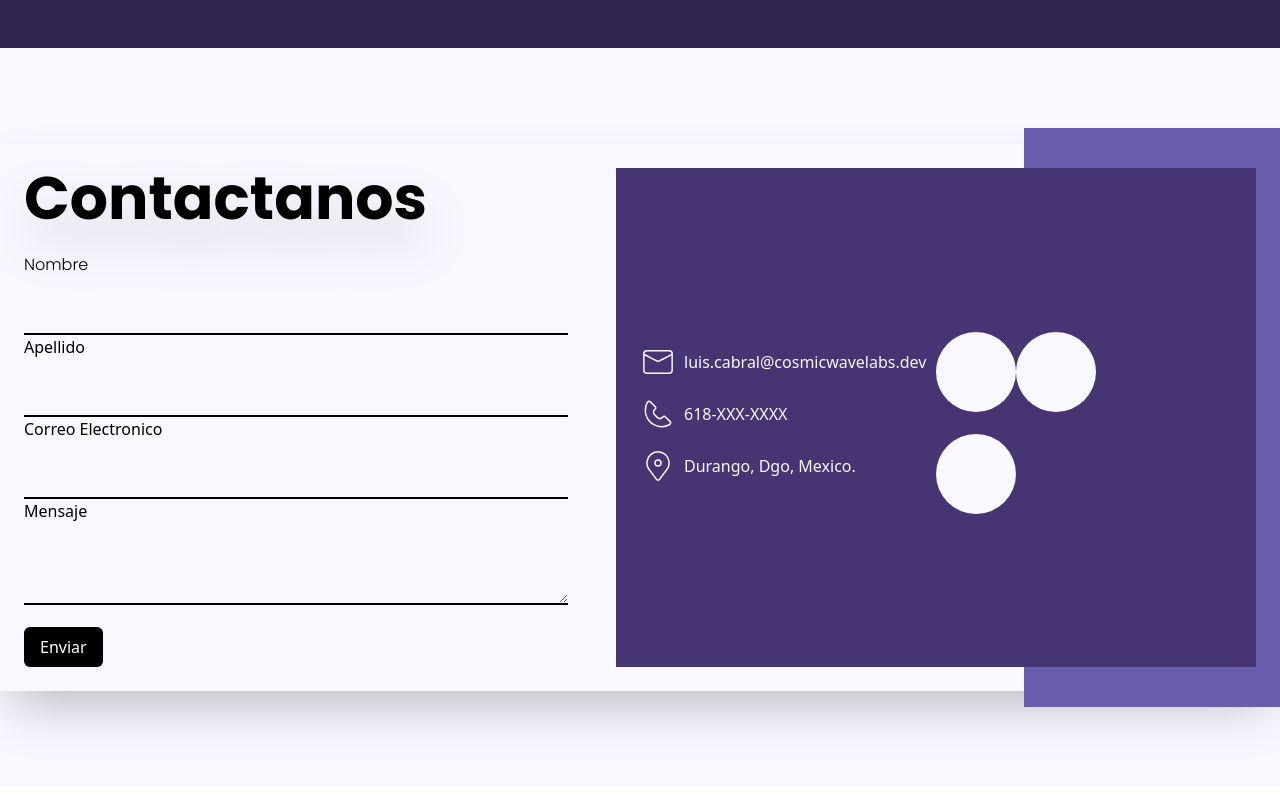
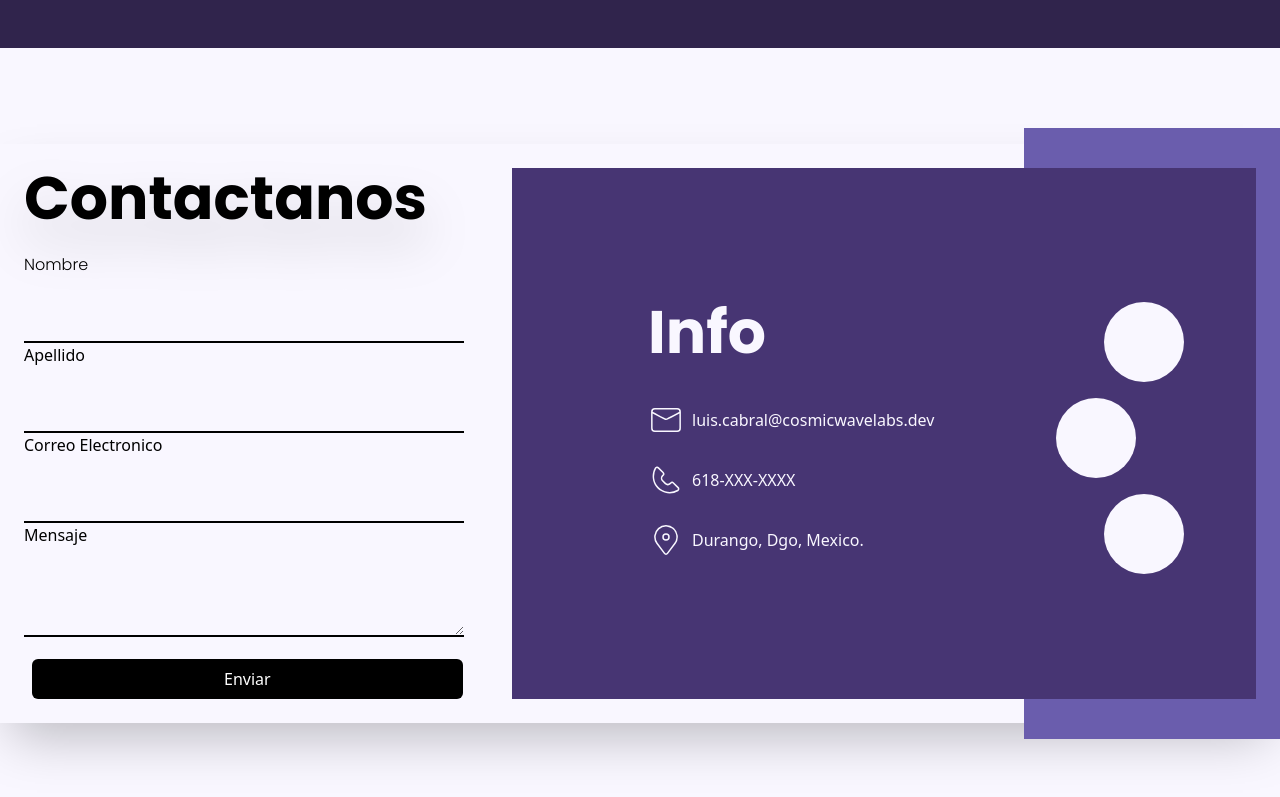
Before and after one commit to CosmicWave-Labs/Landing-Page, a React (Vite) app: page / in a window 1280 px wide. Shown: the part 752-1549 px from the top of the page. Built offline with nearby package versions, Linux system fonts and the light colour scheme.

Commit message:
Footer adaptado

```diff
--- a/src/Components/Footer.tsx
+++ b/src/Components/Footer.tsx
@@ -1,10 +1,10 @@
 import { FC, useEffect, useRef } from 'react'
-import {CiMail, CiPhone, CiLocationOn} from 'react-icons/ci'
+import { CiMail, CiPhone, CiLocationOn } from 'react-icons/ci'
 import ComponenteFooter from './Helpers/ComponenteFooter'
 import ButtonComponent from './Helpers/ButtonComponent'
-import {ContactData,ButtonComponentType} from '../Types/ComponentTypes'
+import { ContactData, ButtonComponentType } from '../Types/ComponentTypes'
 
-const Footer:FC = () => {
+const Footer: FC = () => {
     const textareaRef = useRef<HTMLTextAreaElement>(null);
 
     useEffect(() => {
@@ -29,45 +29,44 @@ const Footer:FC = () => {
     }, []);
 
     const Font = 'Poppins-light'
-    const FooterContactData:ContactData[] = [
-        {Icon:CiMail, Span:'luis.cabral@cosmicwavelabs.dev',Font, classNameIcon:"text-4xl"},
-        {Icon:CiPhone, Span:'618-XXX-XXXX',Font, classNameIcon:"text-4xl"},
-        {Icon:CiLocationOn, Span:'Durango, Dgo, Mexico.',Font, classNameIcon:"text-4xl"}
+    const FooterContactData: ContactData[] = [
+        { Icon: CiMail, Span: 'luis.cabral@cosmicwavelabs.dev', Font, classNameIcon: "text-4xl" },
+        { Icon: CiPhone, Span: '618-XXX-XXXX', Font, classNameIcon: "text-4xl" },
+        { Icon: CiLocationOn, Span: 'Durango, Dgo, Mexico.', Font, classNameIcon: "text-4xl" }
     ]
-    const Color:string = 'NormalWhite'
+    const Color: string = 'NormalWhite'
     const circleClass = 'w-20 h-20 mt-2'
-    const FooterExtra:ButtonComponentType[] = [
-        {Type:'Circle',Color,className:circleClass},
-        {Type:'Circle',Color,className:'w-20 h-20 mr-24'},
-        {Type:'Circle',Color,className:circleClass},
+    const FooterExtra: ButtonComponentType[] = [
+        { Type: 'Circle', Color, className: circleClass },
+        { Type: 'Circle', Color, className: 'w-20 h-20 mr-24' },
+        { Type: 'Circle', Color, className: circleClass },
     ]
-
-
 
     return (
         <section className="bg-NormalWhite w-full h-full flex items-center justify-center">
             <div className="bg-NormalWhite shadow-2xl p-6 w-full max-w-7xl flex flex-col md:flex-row relative mt-24 mb-24">
-        <div className="flex-1">
+                <div className="flex-1 ">
                     <h1 className="text-black font-Poppins-Bold text-6xl drop-shadow-2xl">Contactanos</h1>
 
-          <form className="space-y-4 mt-6 mr-12">
+                    <form className="space-y-6 mt-6 mr-12">
                         <label className="font-Poppins-Light">Nombre</label>
-            <input type="text" className="w-full p-2 border-0 border-b-2 border-black outline-none bg-NormalWhite"/>
+                        <input type="text" className="w-full p-2 border-0 border-b-2 border-black outline-none bg-NormalWhite" />
                         <label>Apellido</label>
-            <input type="text" className="w-full p-2 border-0 border-b-2 border-black outline-none bg-NormalWhite"/>
+                        <input type="text" className="w-full p-2 border-0 border-b-2 border-black outline-none bg-NormalWhite" />
                         <label>Correo Electronico</label>
-            <input type="email" className="w-full p-2 border-0 border-b-2 border-black outline-none bg-NormalWhite"/>
+                        <input type="email" className="w-full p-2 border-0 border-b-2 border-black outline-none bg-NormalWhite" />
                         <label>Mensaje</label>
                         <textarea ref={textareaRef} className="w-full p-2 border-0 border-b-2 border-black outline-none bg-NormalWhite"></textarea>
                     </form>
-          <button className="mt-4 px-4 py-2 bg-[#000000] text-white rounded-md">
+                    <button className="mt-4 ml-2 px-48 py-2 bg-[#000000]   text-white rounded-md">
                         Enviar
                     </button>
                 </div>
 
-        <div className="bg-PurpleFooter flex-1 p-6 relative z-10 flex">
-          <div className="flex-1 flex flex-col justify-center items-start">
-            <div className="space-y-4">
+                <div className="bg-PurpleFooter flex-1 flex items-center p-6 relative z-10 pr-32 pl-32">
+                  <div className="flex flex-col ml-2">
+                      <div className="flex flex-col items-start space-y-4">
+                        <h1 className='font-Poppins-Bold text-NormalWhite text-6xl mb-6'>Info</h1>
                           {FooterContactData.map((data, index) => (
                               <ComponenteFooter
                                   key={index}
@@ -80,8 +79,7 @@ const Footer:FC = () => {
                       </div>
                   </div>
 
-          <div className="flex-1 flex flex-col justify-center items-start">
-            <div className="space-y-4">
+                    <div className="flex flex-col items-center space-y-4 absolute right-0 mr-6">
                         {FooterExtra.map((data, index) => (
                             <ButtonComponent
                                 key={index}
@@ -93,16 +91,11 @@ const Footer:FC = () => {
                         ))}
                     </div>
                 </div>
-        </div>
 
                 <div className="absolute -top-4 -bottom-4 right-0 bg-[#6A5DAD] h-auto w-64 md:w-64 z-0"></div>
             </div>
         </section>
-
-
-
     )
-
 }
 
 export default Footer
```
Lines whose indentation alone changed are shown as unchanged.
